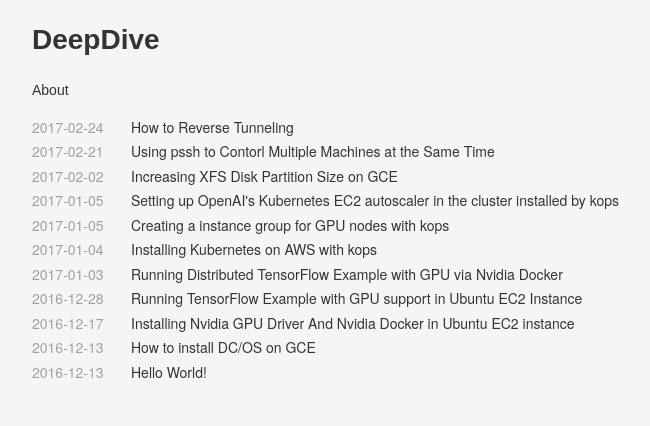
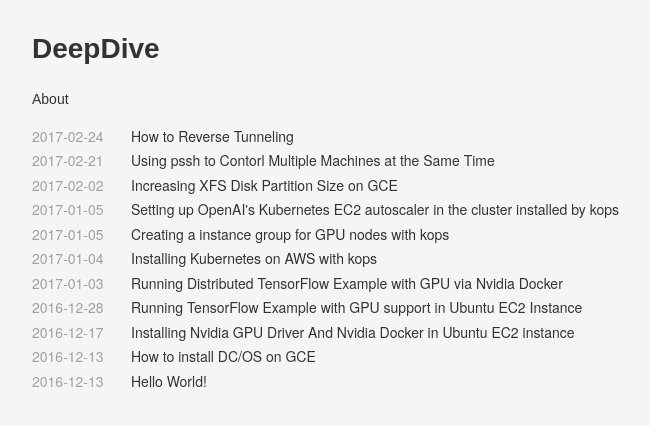
Before and after one commit to songyunlu/songyunlu.github.io, a Jekyll site: the page built from index.html, in a window 1280 px wide. Shown: the top 426 px of the page, without its empty margins (240-890 px from the left). Built offline with Jekyll 4.4.1, drawn with Linux system fonts in a browser that asks for light colours.

Commit message:
Slightly modified the body layout.

```diff
--- a/_sass/_base.scss
+++ b/_sass/_base.scss
@@ -1,4 +1,7 @@
 @charset "utf-8";
+html {
+    height: 100%;
+}
 body {
     margin: 0;
     font-family: $base-font-family;
@@ -6,6 +9,7 @@
     line-height: $base-line-height;
     color: $text-color;
     background-color: #f5f5f5;
+    height: 100%;
 }
 p {
     word-break: break-word;
--- a/_sass/_layout.scss
+++ b/_sass/_layout.scss
@@ -6,7 +6,9 @@
 }
 .site-header {
     .site-title {
-        font-weight: 600;
+    font-weight: 600;
+    margin-top: 0px;
+    padding-top: 1em;
 	font-family: Merriweather, sans-serif;
         > a {
             color: $text-color;
```
